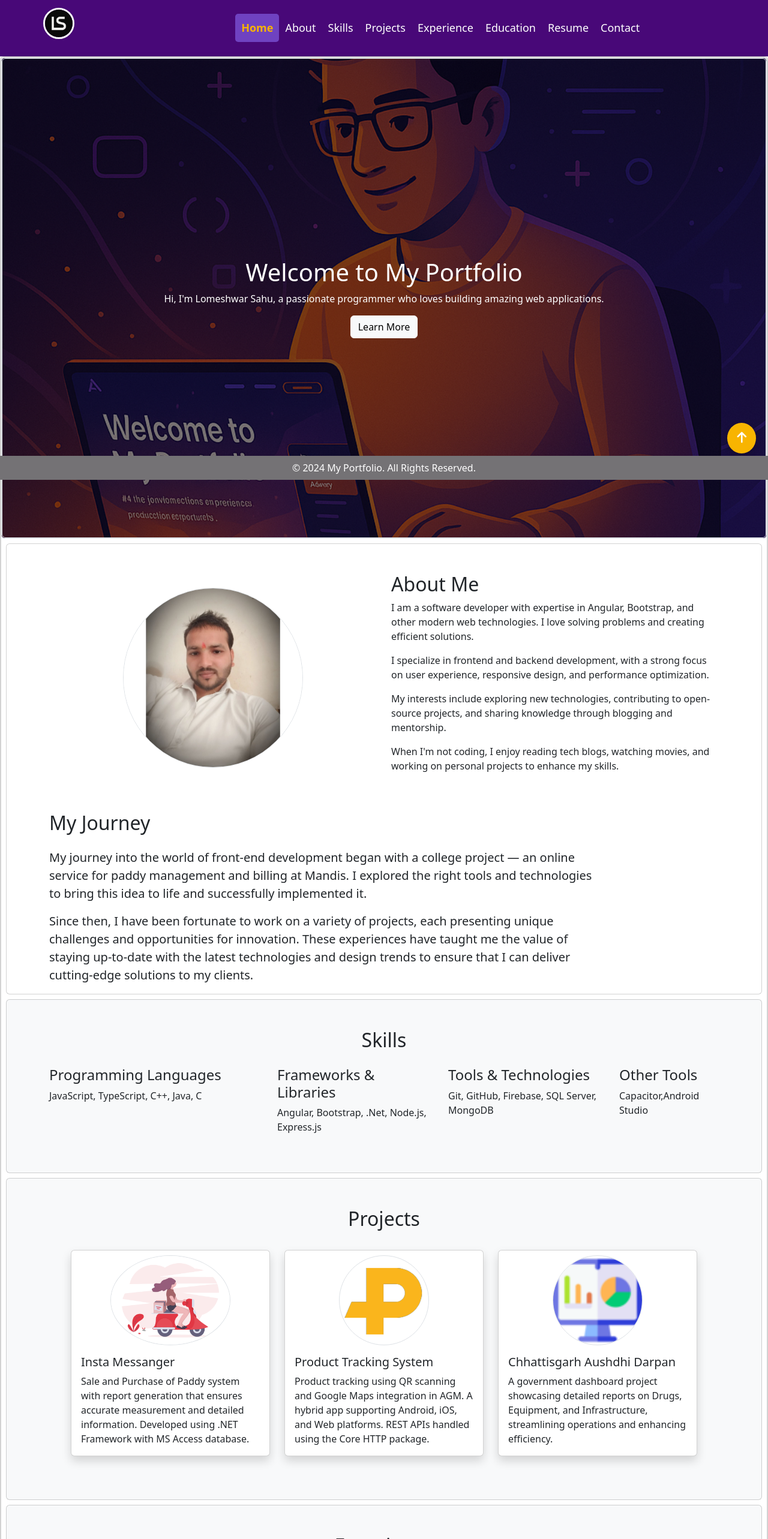
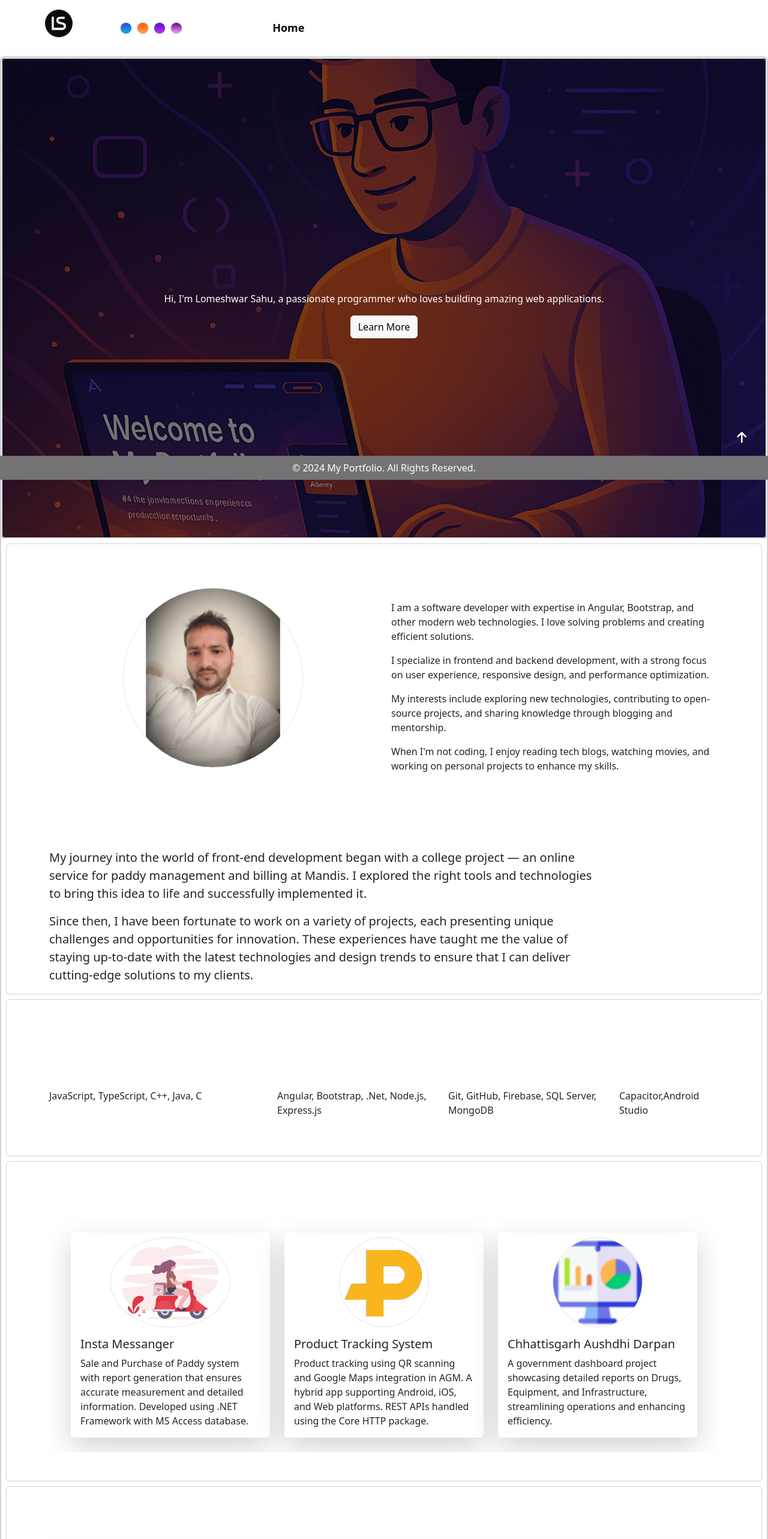
Before and after one commit to Lomeshwarsahu/port-folio, an Angular app: page / in a window 1280 px wide. Shown: the top 2566 px of the page at 60% size. Built offline with nearby package versions, Linux system fonts and the light colour scheme.

Commit message:
new  commit

```diff
--- a/src/app/app.component.css
+++ b/src/app/app.component.css
@@ -24,9 +24,10 @@ body {
   }
   .navbar-nav .nav-link.active {
     font-weight: bold;
-    color: #f8b400 !important;
-    background-color: #6f42c1 !important;
-    border-radius: 5px;
+    color: #000000 !important;
+    background-color: #ffffff8a !important;
+    /* background-color: #6f42c1 !important; */
+    border-radius: 20px;
   }
 
   .nav-link:hover {
@@ -35,7 +36,8 @@ body {
   }
 /* Custom hover-bg class */
 .hover-bg:hover {
-  background-color: #6f42c1; /* Bootstrap purple shade */
+  background-color: #e7dff7;
+  /* background-color: #6f42c1; */
   color: white !important;
 }
 
@@ -45,9 +47,9 @@ body {
 
 /*  */
   .navbar-nav .nav-link:hover {
-    color:#f8b400;
-    /* background-color:#be12e9; */
-    border-radius: 7px;
+    color:#080808;
+    background-color:#ffffff8a;
+    border-radius: 20px;
   }
   @media (min-width: 992px) {
     .offcanvas {
@@ -74,6 +76,7 @@ body {
   }
   .card-hover:hover {
     transform: scale(1.05);
+    /* box-shadow: 0 10px 20px  #ffffff8a;; */
     box-shadow: 0 10px 20px rgba(178, 109, 243, 0.2);
   }
 
@@ -94,7 +97,8 @@ body {
 }
 
 .scroll-top-btn:hover {
-  background-color: #be12e9;
+  /* background-color: #be12e9; */
+  background-color:  #ffffff8a;;
   transform: scale(1.1) translateY(-5px);  /* Move upward when hovered */
   animation: moveArrow 1s infinite alternate; /* Animation effect */
 }
@@ -172,3 +176,69 @@ body {
   from, to { border-color: transparent }
   50% { border-color: white }
 }
+
+
+ /*  */
+ .color-selector {
+  display: flex;
+  gap: 5px;
+  margin: 2px;
+  /* background-color: blue; */
+
+}
+
+.color-input {
+  width: 20px;
+  height: 20px;
+  /* width: 12px;
+  height: 12px; */
+  border: none;
+  border-radius: 4px;
+  cursor: pointer;
+}
+/*#endregion Gmap css*/
+
+
+:root {
+  /* --theme-gradient: linear-gradient(180deg, #FF6000 -4%, #FFA559 100%); */
+  --theme-gradient: linear-gradient(1deg, rgb(18, 166, 210) 15%, rgb(49, 65, 252) 100%);
+
+}
+
+/* Example: Body background */
+body {
+  /* background: var(--theme-gradient); */
+  /* background-color: #ffdec2; */
+  padding: 0px;
+  margin: 0px;
+  /* max-width: 0px;
+  max-height: 0px;
+  min-height: 0px;
+  min-width: 0px; */
+}
+
+/* Example: Button theme */
+.theme-btn {
+  background: var(--theme-gradient);
+  color: white;
+  border: none;
+  padding: 10px 20px;
+  border-radius: 6px;
+}
+.theme-navbar {
+  background: var(--theme-gradient);
+}
+
+.gradient-heading {
+  background: var(--theme-gradient);
+  -webkit-background-clip: text;
+  -webkit-text-fill-color: transparent;
+  font-weight: bold;
+  font-family:--awb-fusion-font-family-typography;
+}
+h1, h2, h3, h4 {
+  background: var(--theme-gradient);
+  -webkit-background-clip: text;
+  -webkit-text-fill-color: transparent;
+  font-family:--awb-fusion-font-family-typography;
+}
--- a/src/app/app.component.html
+++ b/src/app/app.component.html
@@ -1,4 +1,21 @@
-<nav class="navbar navbar-expand-lg" style="background-color: #480878;">
+<!-- <div class="container-fluid theme-navbar px-2 py-1">
+  <div class="row align-items-center text-center text-md-start">
+
+
+    <div class="col-12 col-md-3 d-flex justify-content-center justify-content-md-start mb-2 mb-md-0">
+      <div class="d-flex">
+        <input type="button" class="color-input border rounded-circle me-2" [style.background]="gradients[0]"
+          (click)="setTheme(gradients[0])">
+        <input type="button" class="color-input border rounded-circle me-2" [style.background]="gradients[1]"
+          (click)="setTheme(gradients[1])">
+        <input type="button" class="color-input border rounded-circle" [style.background]="gradients[2]"
+          (click)="setTheme(gradients[2])">
+      </div>
+    </div>
+  </div>
+</div> -->
+
+<nav class="navbar navbar-expand-lg theme-navbar">
   <div class="container-fluid">
     <!-- Logo -->
     <!-- <p class="navbar-brand text-bold fw-bold" style="color: #f8f9fa">Lomeshwar Sahu</p>style="width: 15%;" -->
@@ -8,7 +25,16 @@
       </p>
      </div>
 
-
+     <div class="d-flex">
+      <input type="button" class="color-input border rounded-circle me-2" [style.background]="gradients[0]"
+        (click)="setTheme(gradients[0])">
+      <input type="button" class="color-input border rounded-circle me-2" [style.background]="gradients[1]"
+        (click)="setTheme(gradients[1])">
+      <input type="button" class="color-input border rounded-circle me-2" [style.background]="gradients[2]"
+        (click)="setTheme(gradients[2])">
+      <input type="button" class="color-input border rounded-circle " [style.background]="gradients[3]"
+        (click)="setTheme(gradients[3])">
+    </div>
 
     <!-- Toggle Button (For Mobile View) -->
     <!-- <button class="navbar-toggler ms-auto pr-2 bg-white" type="button" data-bs-toggle="offcanvas"
@@ -67,7 +93,7 @@
     </div>
 
     <!-- Offcanvas Sidebar (For Mobile View) -->
-    <div class="offcanvas offcanvas-start border rounded" #offcanvasNavbar
+    <div class="offcanvas offcanvas-start border rounded " #offcanvasNavbar
       [ngClass]="{'text-bg-dark': isDarkMode, 'text-bg-light': !isDarkMode}" tabindex="-1" id="offcanvasNavbar"
       aria-labelledby="offcanvasNavbarLabel">
       <div class="offcanvas-header bg-white">
@@ -75,7 +101,7 @@
         <button type="button" class="btn-close text-dark"  data-bs-dismiss="offcanvas"
           aria-label="Close"></button>
       </div>
-      <div class="offcanvas-body  ">
+      <div class="offcanvas-body  theme-navbar ">
         <ul class="navbar-nav">
           <li class="nav-item"><a class="nav-link" (click)="navigateAndClose('home')"
             routerLinkActive="active" [ngClass]="{'active': activeMenu === 'home'}">Home</a>
@@ -116,15 +142,12 @@
 
       <section id="welcome-section" class="card border rounded" style="position: relative; overflow: hidden;">
 
-        <!-- Background Image -->
         <div style="background: url('assets/img/Welcome.png') center/cover no-repeat; position: absolute; width: 100%; height: 100%; z-index: 0;"></div>
 
-        <!-- Black Transparent Overlay -->
         <div style="background-color: rgba(0, 0, 0, 0.5); position: absolute; width: 100%; height: 100%; z-index: 1;"></div>
 
-        <!-- Main Content -->
         <div id="home" class="d-flex flex-column align-items-center justify-content-center text-center text-white border rounded" style="height: 100vh; position: relative; z-index: 2;">
-          <div data-aos="fade-up">
+          <div data-aos="fade-up" data-aos-duration="1000">
             <h1>Welcome to My Portfolio</h1>
             <p>Hi, I'm Lomeshwar Sahu, a passionate programmer who loves building amazing web applications.</p>
             <a class="btn btn-light" (click)="navigateAndClose('about')">Learn More</a>
@@ -149,7 +172,7 @@
 
       </section> -->
 
-      <!-- <section id="welcome-section" class="card border rounded" >
+    <!-- <section id="welcome-section" class="card border rounded" >
         <div id="home" class="d-flex flex-column align-items-center justify-content-center text-center text-white border rounded" style="height: 100vh;">
 
           <img src="\assets\img\Welcome.png" alt="Welcome" class="img-fluid mb-4" style="max-width: 300px;">
@@ -161,10 +184,10 @@
           </div>
 
         </div>
-      </section>
+      </section> -->
 
 
-      <section id="welcome-section" class="card border rounded" >
+      <!-- <section id="welcome-section" class="card border rounded" >
 
         <div id="home" class="d-flex align-items-center justify-content-center text-center text-white border rounded"
           style="height: 100vh;">
@@ -175,13 +198,14 @@
               >Learn More</a>
          </div>
         </div>
-      </section> -->
+      </section>  -->
+
       <div class="card rounded m-2  transition-all hover-shadow-lg text-dark" style="color: #f8f9fa">
         <section id="about" class="container py-5">
           <div class="row align-items-center">
 
             <!-- Left Image -->
-            <div class="col-md-6" data-aos="fade-right" data-aos-duration="1000">
+            <div class="col-md-6" data-aos="fade-up" data-aos-duration="1000">
               <div class="text-center" style="max-width: 300px; margin: auto;">
                 <img src="assets/img/photo_2025-03-04_13-27-30.jpg" alt="Profile Image"
                   class="img-fluid rounded-circle border w-100" style="object-fit: cover; aspect-ratio: 1/1;">
@@ -189,7 +213,7 @@
             </div>
 
             <!-- Right Text -->
-            <div class="col-md-6" data-aos="fade-left" data-aos-duration="1000">
+            <div class="col-md-6" data-aos="fade-up" data-aos-duration="1000">
               <h2>About Me</h2>
               <p>I am a software developer with expertise in Angular, Bootstrap, and other modern web technologies. I
                 love solving problems and creating efficient solutions.</p>
@@ -237,12 +261,12 @@
           <h2 class="text-left mb-4 pr-4">My Journey</h2>
           <div class="row justify-content-left">
             <div class="col-md-10">
-              <p class="fs-5" data-aos="fade-right" data-aos-duration="1000">
+              <p class="fs-5" data-aos="fade-up" data-aos-duration="1000">
                 My journey into the world of front-end development began with a college project — an online service for
                 paddy management and billing at Mandis. I explored the right tools and technologies to bring this idea
                 to life and successfully implemented it.
               </p>
-              <p class="fs-5" data-aos="fade-left" data-aos-duration="1000">
+              <p class="fs-5" data-aos="fade-up" data-aos-duration="1000">
                 Since then, I have been fortunate to work on a variety of projects, each presenting unique challenges
                 and opportunities for innovation. These experiences have taught me the value of staying up-to-date with
                 the latest technologies and design trends to ensure that I can deliver cutting-edge solutions to my
@@ -252,9 +276,9 @@
           </div>
         </section>
       </div>
-      <div class="card  rounded m-2 bg-light">
+      <div class="card rounded m-2 bg-white">
         <section id="skills" class=" py-5">
-          <div class="container" data-aos="zoom-in-left">
+          <div class="container" data-aos="fade-up" data-aos-duration="1000">
             <h2 class="text-center">Skills</h2>
             <!-- <div class="col-lg-12 col-md-12 ">
             <div class="card bg-light card-hover shadow"> -->
@@ -281,15 +305,15 @@
       </div> -->
         </section>
       </div>
-      <div class="card rounded m-2 bg-light">
-        <section id="projects" class="container py-5 ">
+      <div class="card rounded m-2 bg-white">
+        <section id="projects" class="container py-5 " data-aos="fade-up" data-aos-duration="1000">
           <h2 class="text-center">Projects</h2>
           <div id="projectCarousel" class="carousel slide" data-bs-ride="carousel">
             <div class="carousel-inner">
               <div class="carousel-item active">
                 <div class="row  m-4">
                   <div class="col-lg-4 col-md-12 ">
-                    <div class="card rounded card-hover shadow bg-white text-dark" style="color: #f8f9fa">
+                    <div class="card rounded border-0 card-hover shadow-lg bg-white text-dark" style="color: #f8f9fa">
                       <img src="assets/img/logo.png" class="card-img-top img-fluid w-100 rounded-circle border mt-2"
                         style="max-width: 150px; margin: auto;" alt="Project 1">
                       <div class="card-body">
@@ -304,7 +328,7 @@
                     </div>
                   </div>
                   <div class="col-lg-4 d-none d-lg-block">
-                    <div class="card bg-white shadow card-hover ">
+                    <div class="card bg-white shadow-lg border-0 card-hover ">
                       <img src="assets\img\logo 512.png" class="card-img-top img-fluid w-100 mt-2 rounded-circle border"
                         style="max-width: 130px; margin: auto;" alt="Project 2">
 
@@ -318,7 +342,7 @@
                     </div>
                   </div>
                   <div class="col-lg-4 d-none d-lg-block">
-                    <div class="card bg-white shadow card-hover">
+                    <div class="card bg-white shadow-lg border-0 card-hover">
                       <img src="assets\img\icon 512.png" class="card-img-top img-fluid w-100 mt-2 rounded-circle border"
                         style="max-width: 100px; margin: auto;" alt="Project 3">
 
@@ -339,7 +363,7 @@
               <div class="carousel-item">
                 <div class="row m-4">
                   <div class="col-lg-4 col-md-12">
-                    <div class="card bg-white shadow card-hover">
+                    <div class="card bg-white shadow-lg border-0 card-hover">
                       <img src="assets\img\landing3.png" class="card-img-top img-fluid w-100 mt-2 rounded-circle border"
                         style="max-width: 200px; margin: auto;" alt="Project 4">
 
@@ -354,10 +378,9 @@
                     </div>
                   </div>
                   <div class="col-lg-4 d-none d-lg-block">
-                    <div class="card bg-white shadow card-hover">
+                    <div class="card bg-white shadow-lg border-0 card-hover">
                       <!-- <img src="https://via.placeholder.com/400" class="card-img-top" alt="Project 5"> -->
-                      <img src="assets\img\icons 521.png"
-                        class="card-img-top img-fluid w-100 mt-2 rounded-circle border"
+                      <img src="assets\img\icons 521.png" class="card-img-top img-fluid w-100 mt-2 rounded-circle border"
                         style="max-width: 150px; margin: auto;" alt="Project 5">
 
                       <div class="card-body">
@@ -370,10 +393,9 @@
                     </div>
                   </div>
                   <div class="col-lg-4 d-none d-lg-block">
-                    <div class="card bg-white shadow card-hover">
+                    <div class="card bg-white shadow-lg border-0 card-hover">
                       <!-- <img src="assets\img\icon-96x96.png" class="card-img-top" alt="Project 6"> -->
-                      <img src="assets\img\icon-72x72.png"
-                        class="card-img-top img-fluid w-100 mt-2 rounded-circle border"
+                      <img src="assets\img\icon-72x72.png" class="card-img-top img-fluid w-100 mt-2 rounded-circle border"
                         style="max-width: 150px; margin: auto;" alt="Project 6">
 
                       <div class="card-body">
@@ -398,13 +420,13 @@
           </div>
         </section>
       </div>
-      <div class="card rounded m-2 bg-light">
+      <div class="card rounded m-2 bg-white ">
 
         <section id="experience" class="container py-5">
           <h2 class="text-center mb-4">Experience</h2>
           <div class="row">
             <div class="col-md-12">
-              <div class="card shadow card-hover bg-white mb-3 text-dark" style="color: #f8f9fa" data-aos="fade-left">
+              <div class="card shadow-lg border-0 card-hover bg-white mb-3 text-dark" style="color: #f8f9fa" data-aos="fade-up" data-aos-duration="1000">
                 <div class="card-body">
                   <h5 class="card-title">Internship: Shivam info soft PVT.</h5>
                   <h6 class="text-muted">Duration: Mar 2022 - sep 2022</h6>
@@ -414,7 +436,7 @@
                 </div>
               </div>
 
-              <div class="card shadow card-hover bg-white mb-3" data-aos="fade-right">
+              <div class="card shadow-lg border-0 card-hover bg-white mb-3" data-aos="fade-up" data-aos-duration="1000">
                 <div class="card-body">
                   <h5 class="card-title">Front-end Developer - Shivam info soft PVT.</h5>
                   <h6 class="text-muted">Duration: Sep 2022 – Sep 2023</h6>
@@ -426,7 +448,7 @@
                 </div>
               </div>
 
-              <div class="card shadow card-hover bg-white mb-3" data-aos="fade-left">
+              <div class="card shadow-lg border-0 card-hover bg-white mb-3" data-aos="fade-up" data-aos-duration="1000">
                 <div class="card-body">
                   <h5 class="card-title">Programmer - CGMSC </h5>
                   <h6 class="text-muted">Duration: Jan 2025 - Present</h6>
@@ -438,13 +460,13 @@
           </div>
         </section>
       </div>
-      <div class="card  rounded m-2 bg-light">
+      <div class="card  rounded m-2 bg-white ">
 
         <section id="education" class="container py-5">
           <h2 class="text-center mb-4">Education</h2>
           <div class="row">
             <div class="col-md-12">
-              <div class="card shadow card-hover bg-white mb-3">
+              <div class="card shadow-lg border-0 card-hover bg-white mb-3" data-aos="fade-up" data-aos-duration="1000">
                 <div class="card-body">
                   <h5 class="card-title">Master of Computer Applications (MCA)</h5>
                   <h6 class="text-muted">Pt.Ravishankar Shukla University, Raipur:- MAY-JUN - 2022</h6>
@@ -455,7 +477,7 @@
                     I have built strong technical skills and a solid academic background.</p>
                 </div>
               </div>
-              <div class="card shadow card-hover bg-white mb-3">
+              <div class="card shadow-lg border-0 card-hover bg-white mb-3" data-aos="fade-up" data-aos-duration="1000">
                 <div class="card-body">
                   <h5 class="card-title">Bachelor of Computer Computer Applications (BCA)</h5>
 
@@ -469,7 +491,7 @@
                     successful career in software development.</p>
                 </div>
               </div>
-              <div class="card shadow card-hover bg-white mb-3">
+              <div class="card shadow-lg border-0 card-hover bg-white mb-3" data-aos="fade-up" data-aos-duration="1000">
                 <div class="card-body">
                   <h5 class="card-title">Higher secondary school Certificate examination(12 th) </h5>
                   <h6 class="text-muted">CG Board of secondary education,Raipur:- Feb-Mar, 2015 </h6>
@@ -488,15 +510,15 @@
       </div>
 
 
-      <div class="card rounded m-2 bg-light">
+      <div class="card rounded m-2 bg-white ">
         <section id="contact" class="container py-5">
           <h2 class="text-center mb-5">Get in Touch with Me</h2>
           <div class="row justify-content-center g-4">
 
             <!-- Email Card -->
-            <div class="col-md-3 col-sm-6">
-              <div class="card text-center shadow card-hover h-100 border-0">
-                <div class="card-body">
+            <div class="col-md-3 col-sm-6" data-aos="fade-up" data-aos-duration="1000">
+              <div class="card text-center shadow-lg  card-hover h-100 border-0">
+                <div class="card-body" >
                   <div class="text-primary mb-3 " style="font-size: 2.5rem;">
                     <i class="fas fa-envelope"></i>
                   </div>
@@ -509,8 +531,8 @@
             </div>
 
             <!-- Phone Card -->
-            <div class="col-md-3 col-sm-6">
-              <div class="card text-center shadow card-hover h-100 border-0">
+            <div class="col-md-3 col-sm-6" data-aos="fade-up" data-aos-duration="1000">
+              <div class="card text-center shadow-lg   card-hover h-100 border-0">
                 <div class="card-body">
                   <div class="text-success mb-3" style="font-size: 2.5rem;">
                     <i class="fas fa-phone-alt" style="transform: rotate(100deg);"></i>
@@ -526,8 +548,8 @@
             </div>
 
             <!-- LinkedIn Card -->
-            <div class="col-md-3 col-sm-6">
-              <div class="card text-center shadow card-hover h-100 border-0">
+            <div class="col-md-3 col-sm-6" data-aos="fade-up" data-aos-duration="1000">
+              <div class="card text-center shadow-lg  card-hover h-100 border-0">
                 <div class="card-body">
                   <div class="text-info mb-3" style="font-size: 2.5rem;">
                     <i class="fab fa-linkedin"></i>
@@ -541,8 +563,8 @@
             </div>
 
             <!-- GitHub Card -->
-            <div class="col-md-3 col-sm-6">
-              <div class="card text-center shadow card-hover h-100 border-0">
+            <div class="col-md-3 col-sm-6" data-aos="fade-up" data-aos-duration="1000">
+              <div class="card text-center shadow-lg  card-hover h-100 border-0">
                 <div class="card-body">
                   <div class="text-dark mb-3" style="font-size: 2.5rem;">
                     <i class="fab fa-github"></i>
@@ -568,11 +590,11 @@
   </div>
 
 </div>
-<button (click)="scrollToTop()" class="scroll-top-btn mb-4">
+<button (click)="scrollToTop()" class="scroll-top-btn mb-4 theme-navbar">
   <i class="fas fa-arrow-up"></i>
 </button>
 <div class="pt-2">
-  <footer class=" text-white text-center fixed-bottom" style="background-color: #747275">
+  <footer class=" text-white text-center fixed-bottom theme-navbar" style="background-color: #747275">
     <div class="container p-2">
       <p class="mb-0">&copy; 2024 My Portfolio. All Rights Reserved.</p>
     </div>
--- a/src/app/app.component.ts
+++ b/src/app/app.component.ts
@@ -16,7 +16,7 @@ export class AppComponent {
   activeMenu:any;
   @ViewChild('offcanvasRef', { static: false }) offcanvasRef!: ElementRef;
   private bsOffcanvas!: Offcanvas;
-
+  selectedColor:any;
   Menu: string = 'home';
   projects = [
     { title: 'Project 1', description: 'Description of project 1', image: 'https://via.placeholder.com/400', link: '#' },
@@ -28,6 +28,10 @@ export class AppComponent {
   }
 
   ngOnInit() {
+    this.selectedColor = sessionStorage.getItem('selectedColor');
+    if(this.selectedColor != 'linear-gradient(1deg, rgb(18, 166, 210) 15%, rgb(49, 65, 252) 100%)'){
+      document.documentElement.style.setProperty('--theme-gradient', this.selectedColor );
+    }
       // AOS.init();
     // localStorage.setItem('activeMenu', this.Menu);
     const storedMenu = localStorage.getItem('activeMenu');
@@ -133,5 +137,17 @@ openOffcanvas() {
   scrollToTop() {
     window.scrollTo({ top: 0, behavior: 'smooth' });
   }
+  gradients: string[] = [
+    'linear-gradient(1deg, rgb(18, 166, 210) 15%, rgb(49, 65, 252) 100%)',
+    'linear-gradient(180deg, #FF6000 11%, #FFA559 100%)',
+    'linear-gradient(rgb(93, 18, 210) 11%, rgb(184, 49, 252) 100%)',
+    'linear-gradient(180deg,rgb(126, 18, 148) 11%,rgb(236, 168, 253) 100%)',
 
+  ];
+
+  setTheme(gradient: string) {
+    sessionStorage.setItem('selectedColor',gradient);
+    document.documentElement.style.setProperty('--theme-gradient', gradient);
+
+  }
 }
--- a/src/styles.css
+++ b/src/styles.css
@@ -2,8 +2,8 @@
 html, body {
     height: 100%;
     margin: 0;
-    /* background-color: #e0edf8 !important; */
-    background-color: #f8f9fa !important;
+    background-color: #ffffff !important;
+    /* background-color: #f8f9fa !important; */
     color: #212529 !important;
 
   }
```
